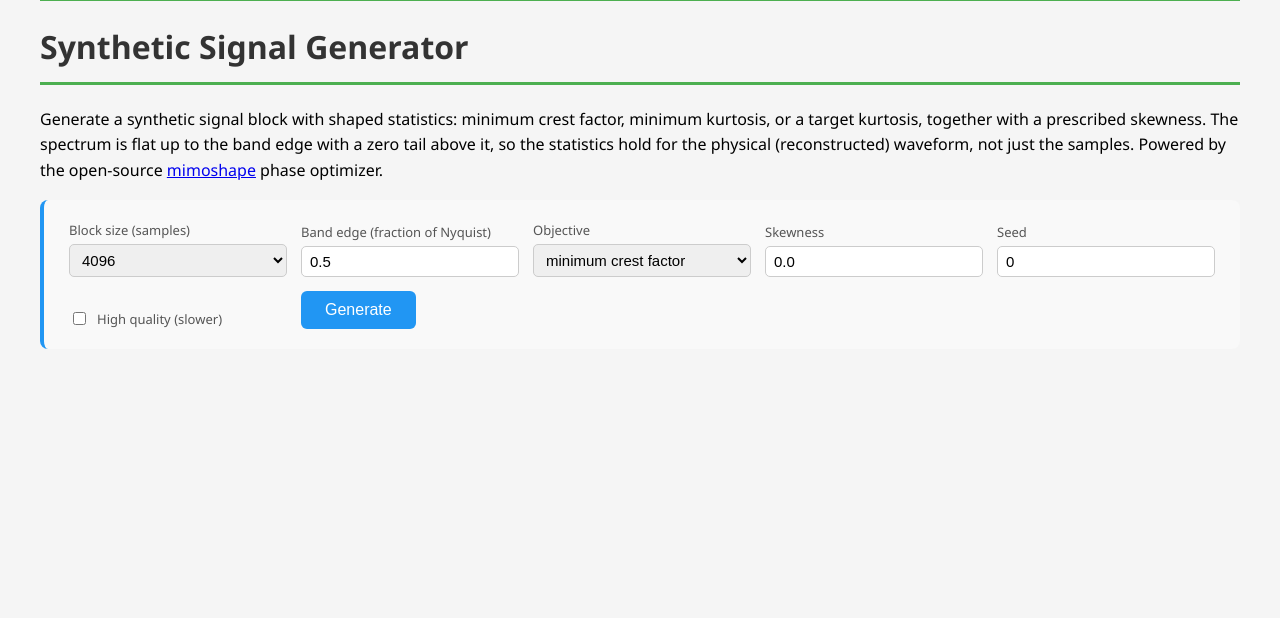
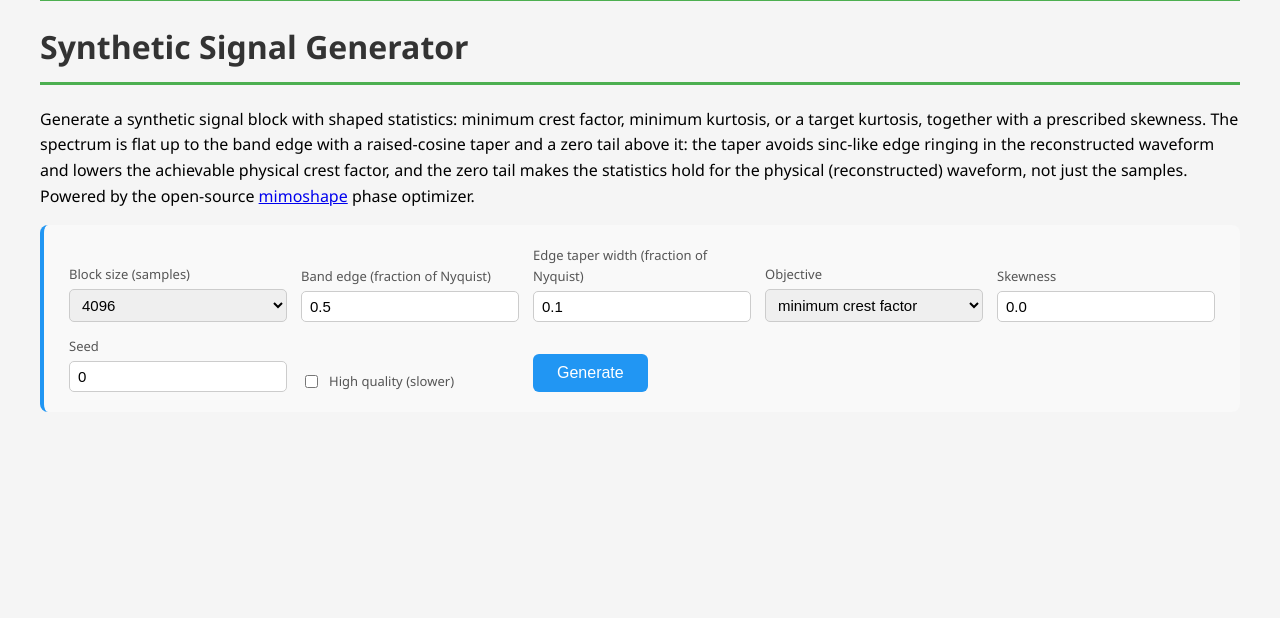
Before and after one commit to luchp/sensemagic, a FastAPI app: page /app_mimoshape/ in a window 1280 px wide. Shown: the part 182-800 px from the top of the page. Run offline with FastAPI, Linux system fonts and the light colour scheme; parts of the project's set-up code (start-up, migrations or seed data) failed here and were passed over; some libraries are stand-ins or nearby versions.

Commit message:
Generator page: raised-cosine edge taper parameter (default 10% of Nyquist)
A smooth band edge avoids sinc ringing in the reconstruction and lowers
the achievable physical crest factor.

Co-authored-by: Copilot <223556219+Copilot@users.noreply.github.com>

```diff
--- a/app/pages/mimoshape/generator.py
+++ b/app/pages/mimoshape/generator.py
@@ -30,6 +30,7 @@ MAX_TIME_PER_STAGE = 5.0  # seconds, resource cap for the shared server
 class GeneratorParams:
     nt: int = 4096
     band: float = 0.5  # upper band edge as fraction of Nyquist (zero tail above)
+    taper: float = 0.1  # raised-cosine roll-off width at the band edge (fraction of Nyquist)
     objective: Literal["min_kurtosis", "min_crest", "target_kurtosis"] = "min_crest"
     kurtosis: float = 5.0  # only for objective == "target_kurtosis"
     skewness: float = 0.0
@@ -41,6 +42,8 @@ class GeneratorParams:
             raise ValueError(f"nt must be one of {NT_CHOICES}")
         if not 0.05 <= self.band <= 1.0:
             raise ValueError("band must be in [0.05, 1.0]")
+        if not 0.0 <= self.taper <= 0.5 * self.band:
+            raise ValueError("taper must be in [0, band/2]")
         if not -2.0 <= self.skewness <= 2.0:
             raise ValueError("skewness must be in [-2, 2]")
         if not 1.0 <= self.kurtosis <= 30.0:
@@ -58,15 +61,25 @@ class GeneratorResult:
     kurtosis: float
 
 
-def _band_H(nt: int, band: float) -> np.ndarray:
+def _band_H(nt: int, band: float, taper: float) -> np.ndarray:
+    """Flat band with a raised-cosine roll-off at the edge.
+
+    A smooth (tapered) edge avoids sinc-like ringing in the reconstructed
+    waveform and measurably lowers the achievable physical crest factor.
+    """
     nf = nt // 2 + 1
+    edge = int(round(band * (nf - 1)))
     H = np.zeros((1, 1, nf), dtype=complex)
-    H[0, 0, 1 : int(round(band * (nf - 1)))] = 1.0
+    H[0, 0, 1:edge] = 1.0
+    w = int(round(taper * (nf - 1)))
+    if w > 0:
+        k = np.arange(w)
+        H[0, 0, edge - w : edge] = 0.5 * (1 + np.cos(np.pi * k / w))
     return H
 
 
 def synthesize(params: GeneratorParams) -> GeneratorResult:
-    H = _band_H(params.nt, params.band)
+    H = _band_H(params.nt, params.band, params.taper)
     # high weight: an infeasible kurtosis floor target must not be allowed to
     # trade the (feasible) skewness target away
     skew = MomentTarget((0, 0, 0), params.skewness, weight=100.0)
--- a/app/routers/app_mimoshape.py
+++ b/app/routers/app_mimoshape.py
@@ -42,6 +42,7 @@ OBJECTIVES = {
 def query_params(
     nt: int = Query(default=4096),
     band: float = Query(default=0.5, ge=0.05, le=1.0),
+    taper: float = Query(default=0.1, ge=0.0, le=0.5),
     objective: str = Query(default="min_crest"),
     kurtosis: float = Query(default=5.0, ge=1.0, le=30.0),
     skewness: float = Query(default=0.0, ge=-2.0, le=2.0),
@@ -52,7 +53,7 @@ def query_params(
         raise HTTPException(422, f"objective must be one of {list(OBJECTIVES)}")
     try:
         return GeneratorParams(
-            nt=nt, band=band, objective=objective, kurtosis=kurtosis,
+            nt=nt, band=band, taper=taper, objective=objective, kurtosis=kurtosis,
             skewness=skewness, seed=seed, high_quality=high_quality,
         )
     except ValueError as ex:
--- a/app/routers/templates/mimoshape/index.html
+++ b/app/routers/templates/mimoshape/index.html
@@ -78,9 +78,11 @@
 <p>
 Generate a synthetic signal block with shaped statistics: minimum crest factor,
 minimum kurtosis, or a target kurtosis, together with a prescribed skewness.
-The spectrum is flat up to the band edge with a zero tail above it, so the
-statistics hold for the physical (reconstructed) waveform, not just the
-samples. Powered by the open-source
+The spectrum is flat up to the band edge with a raised-cosine taper and a zero
+tail above it: the taper avoids sinc-like edge ringing in the reconstructed
+waveform and lowers the achievable physical crest factor, and the zero tail
+makes the statistics hold for the physical (reconstructed) waveform, not just
+the samples. Powered by the open-source
 <a href="https://github.com/luchp/mimoshape">mimoshape</a> phase optimizer.
 </p>
 
@@ -96,6 +98,10 @@ samples. Powered by the open-source
     <div>
         <label for="band">Band edge (fraction of Nyquist)</label>
         <input type="number" name="band" id="band" value="{{ params.band }}" min="0.05" max="1.0" step="0.05">
+    </div>
+    <div>
+        <label for="taper">Edge taper width (fraction of Nyquist)</label>
+        <input type="number" name="taper" id="taper" value="{{ params.taper }}" min="0" max="0.5" step="0.01">
     </div>
     <div>
         <label for="objective">Objective</label>
@@ -144,7 +150,7 @@ the two agree closely; at full band the sampled value is an artefact.
 </p>
 
 <div class="downloads">
-    {% set q = "nt=" ~ params.nt ~ "&band=" ~ params.band ~ "&objective=" ~ params.objective ~ "&kurtosis=" ~ params.kurtosis ~ "&skewness=" ~ params.skewness ~ "&seed=" ~ params.seed ~ "&high_quality=" ~ params.high_quality %}
+    {% set q = "nt=" ~ params.nt ~ "&band=" ~ params.band ~ "&taper=" ~ params.taper ~ "&objective=" ~ params.objective ~ "&kurtosis=" ~ params.kurtosis ~ "&skewness=" ~ params.skewness ~ "&seed=" ~ params.seed ~ "&high_quality=" ~ params.high_quality %}
     <a href="download?{{ q }}&fmt=npy">Download .npy</a>
     <a href="download?{{ q }}&fmt=csv">Download .csv</a>
     <a href="download?{{ q }}&fmt=wav">Download .wav</a>
```
